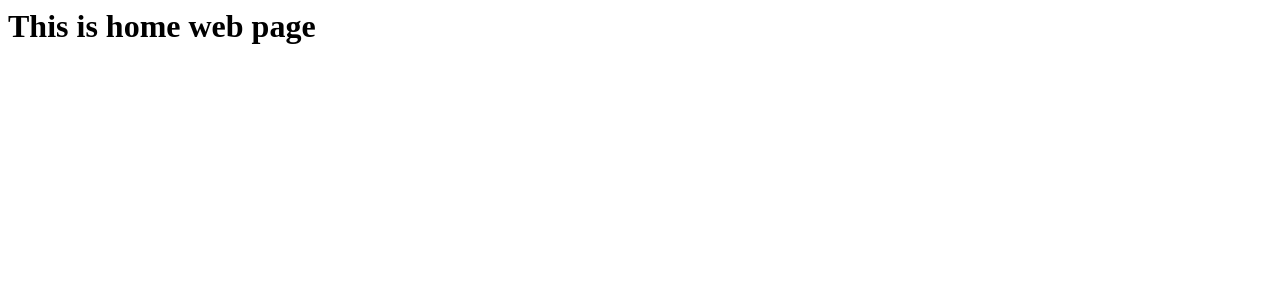
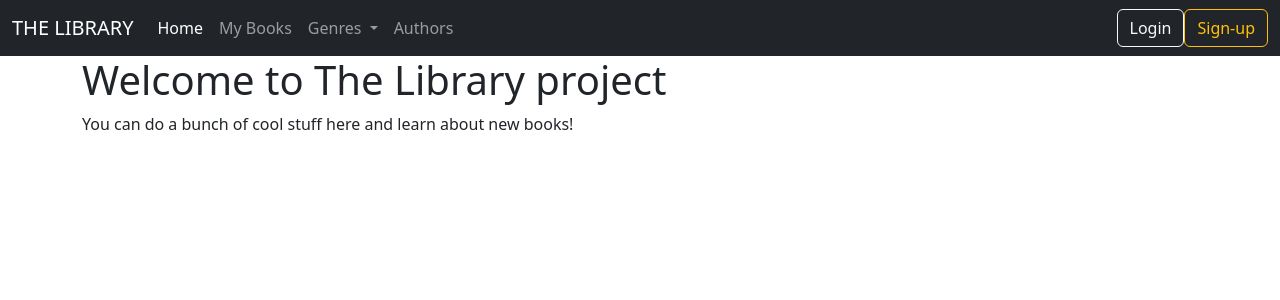
Before and after one commit to AndrewMelnykov/TheLibrary, a Flask app: page /home in a window 1280 px wide. Shown: the top 300 px of the page. Run offline with Flask 2, Linux system fonts and the light colour scheme.

Commit message:
updated templates with bootstrap

```diff
--- /dev/null
+++ b/templates/base.html
@@ -0,0 +1,17 @@
+<!doctype html>
+<html lang="en">
+  <head>
+    <meta charset="utf-8">
+    <meta name="viewport" content="width=device-width, initial-scale=1">
+    <title>Bootstrap demo</title>
+    <link href="https://cdn.jsdelivr.net/npm/bootstrap@5.3.0-alpha1/dist/css/bootstrap.min.css" rel="stylesheet" integrity="sha384-GLhlTQ8iRABdZLl6O3oVMWSktQOp6b7In1Zl3/Jr59b6EGGoI1aFkw7cmDA6j6gD" crossorigin="anonymous">
+  </head>
+  <body>
+  {% include "navbar.html" %}
+  <script src="https://cdn.jsdelivr.net/npm/bootstrap@5.3.0-alpha1/dist/js/bootstrap.bundle.min.js" integrity="sha384-w76AqPfDkMBDXo30jS1Sgez6pr3x5MlQ1ZAGC+nuZB+EYdgRZgiwxhTBTkF7CXvN" crossorigin="anonymous"></script>
+  <div class="container">
+    {%block content%}
+    {% endblock %}
+  </div>
+  </body>
+</html>
--- a/templates/home.html
+++ b/templates/home.html
@@ -1 +1,8 @@
-<h1>This is home web page</h1>
+{% extends 'base.html'%}
+
+{% block content %}
+<h1>Welcome to The Library project</h1>
+<p>You can do a bunch of cool stuff here and learn about new books!</p>
+
+
+{% endblock %}
--- /dev/null
+++ b/templates/navbar.html
@@ -0,0 +1,35 @@
+<nav class="navbar navbar-expand-lg bg-dark navbar-dark">
+  <div class="container-fluid">
+    <a class="navbar-brand" href="#">THE LIBRARY</a>
+    <button class="navbar-toggler" type="button" data-bs-toggle="collapse" data-bs-target="#navbarSupportedContent" aria-controls="navbarSupportedContent" aria-expanded="false" aria-label="Toggle navigation">
+      <span class="navbar-toggler-icon"></span>
+    </button>
+    <div class="collapse navbar-collapse" id="navbarSupportedContent">
+      <ul class="navbar-nav me-auto mb-2 mb-lg-0">
+        <li class="nav-item">
+          <a class="nav-link active" aria-current="page" href="#">Home</a>
+        </li>
+        <li class="nav-item">
+          <a class="nav-link" href="#">My Books</a>
+        </li>
+        <li class="nav-item dropdown">
+          <a class="nav-link dropdown-toggle" href="#" role="button" data-bs-toggle="dropdown" aria-expanded="false">
+            Genres
+          </a>
+          <ul class="dropdown-menu">
+            <li><a class="dropdown-item" href="#">Classic</a></li>
+            <li><a class="dropdown-item" href="#">Fiction</a></li>
+            <li><a class="dropdown-item" href="#">Non-fiction</a></li>
+          </ul>
+        </li>
+        <li class="nav-item">
+          <a class="nav-link" href="#">Authors</a>
+        </li>
+      </ul>
+      <form class="d-flex" role="search">
+        <button class="btn btn-outline-light" type="submit">Login</button>
+        <button type="button" class="btn btn-outline-warning">Sign-up</button>
+      </form>
+    </div>
+  </div>
+</nav>
```
Also changed, not shown: templates/404.html (+6 -2 lines).
